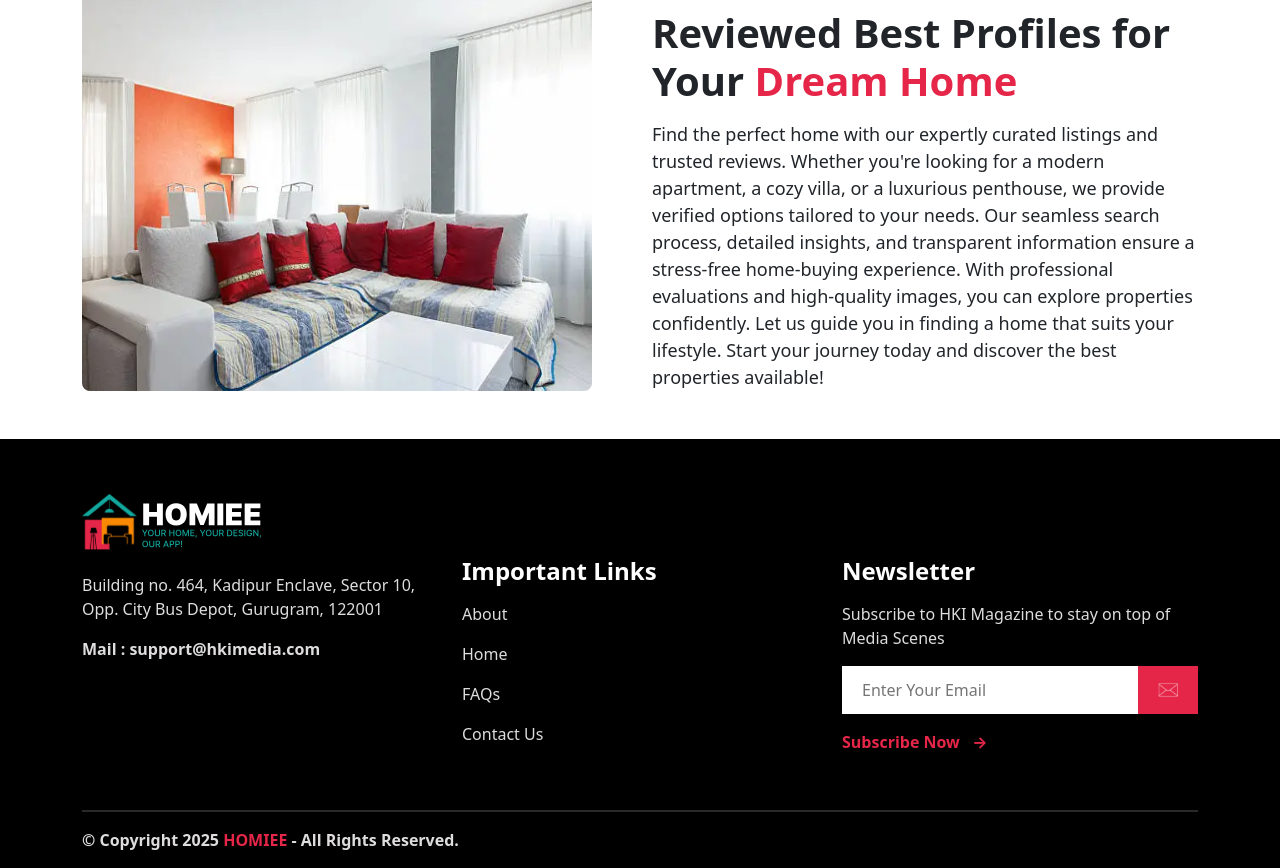
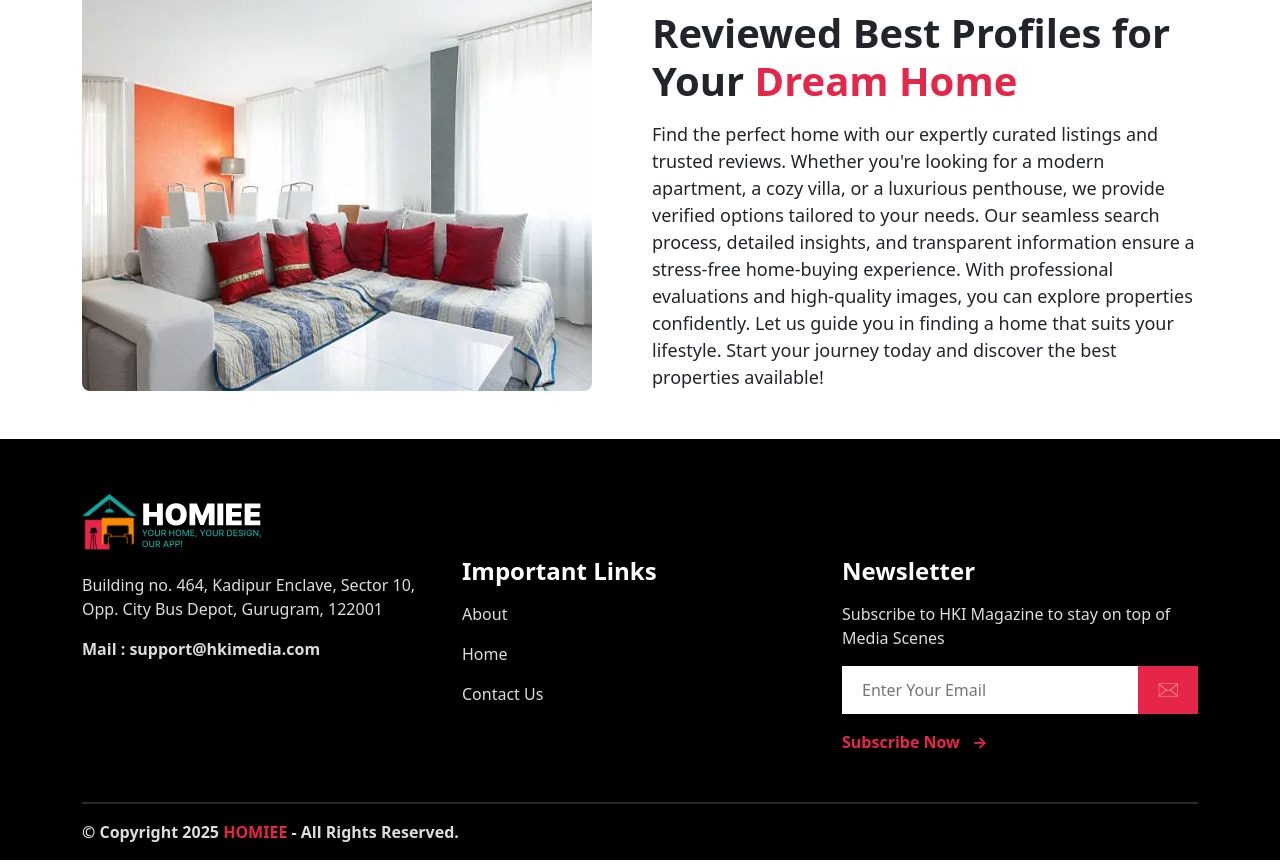
Before and after one commit to jangra-rahul/Homiee_Website, a Next.js app: page /about in a window 1280 px wide. Shown: the part 425-1293 px from the top of the page. Built offline with nearby package versions, Linux system fonts and the light colour scheme.

Commit message:
image add

```diff
--- a/src/app/Footer.jsx
+++ b/src/app/Footer.jsx
@@ -36,38 +36,19 @@ const Footer = () => {
             </h4>
             <ul className="ps-0 mt-2">
               <Link href="/about" className="text-decoration-none">
-                <li className="mt-3">
-                  <a className="fs_14 fw-normal text-decoration-none list-unstyled ff_n text_gray">
-                    About
-                  </a>
+                <li className="fs_14 mt-3 fw-normal text-decoration-none list-unstyled ff_n text_gray">
+                  About
                 </li>
               </Link>
               <Link href={"/"} className="text-decoration-none">
-                <li className="mt-3">
-                  <a
-                    className="fs_14 fw-normal text-decoration-none list-unstyled ff_n text_gray"
-                    href="#"
-                  >
-                    Home
-                  </a>
+                <li className="fs_14 mt-3 fw-normal text-decoration-none list-unstyled ff_n text_gray">
+                  Home
                 </li>
               </Link>
 
-              <Link href={"/faqs"} className="text-decoration-none">
-                <li className="mt-3">
-                  <a className="fs_14 fw-normal text-decoration-none list-unstyled ff_n text_gray">
-                    FAQs
-                  </a>
-                </li>
-              </Link>
               <Link href={"/contact"} className="text-decoration-none">
-                <li className="mt-3">
-                  <a
-                    className="fs_14 fw-normal text-decoration-none list-unstyled ff_n text_gray"
-                    href="#"
-                  >
-                    Contact Us
-                  </a>
+                <li className="fs_14 mt-3 fw-normal text-decoration-none list-unstyled ff_n text_gray">
+                  Contact Us
                 </li>
               </Link>
             </ul>
--- a/src/components/HomePage/Hero.jsx
+++ b/src/components/HomePage/Hero.jsx
@@ -1,12 +1,13 @@
 import CustomNavbar from "../../app/CustomNavbar";
 import React from "react";
 import { Container } from "react-bootstrap";
+import HeroImage from "../../assets/image/png/HeroImage.png";
 
 const Hero = () => {
   return (
     <div
       style={{
-        background: `linear-gradient(rgba(0, 0, 0, 0.26), rgba(0, 0, 0, 0.33)), url(/assets/image/png/HeroImage.png)`,
+        background: `linear-gradient(rgba(0, 0, 0, 0.26), rgba(0, 0, 0, 0.33)), url(${HeroImage.src})`,
         backgroundRepeat: "no-repeat",
         backgroundSize: "cover",
         backgroundPosition: "center",
@@ -22,7 +23,7 @@ const Hero = () => {
           Your <span className="theme_clr">Dream Home</span>
         </h1>
 
-        <p className="mt-3 text-center fw-normal subHeading">
+        <p className=" mt-3 text-center fw-normal subHeading">
           Find the perfect home with top-rated listings, expert reviews,{" "}
           <br className="d-none d-md-block "></br>and seamless property search.
         </p>
```
